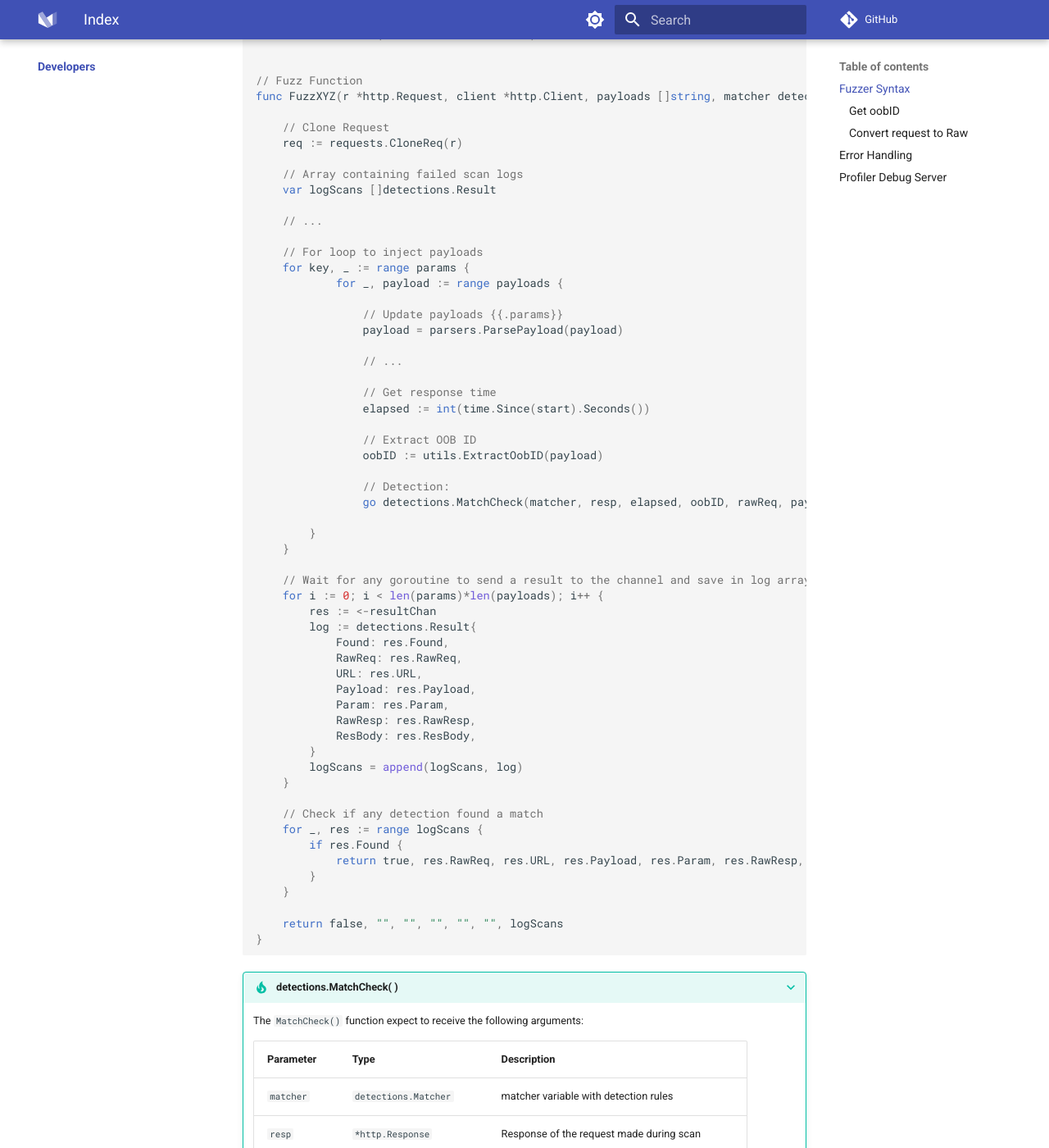
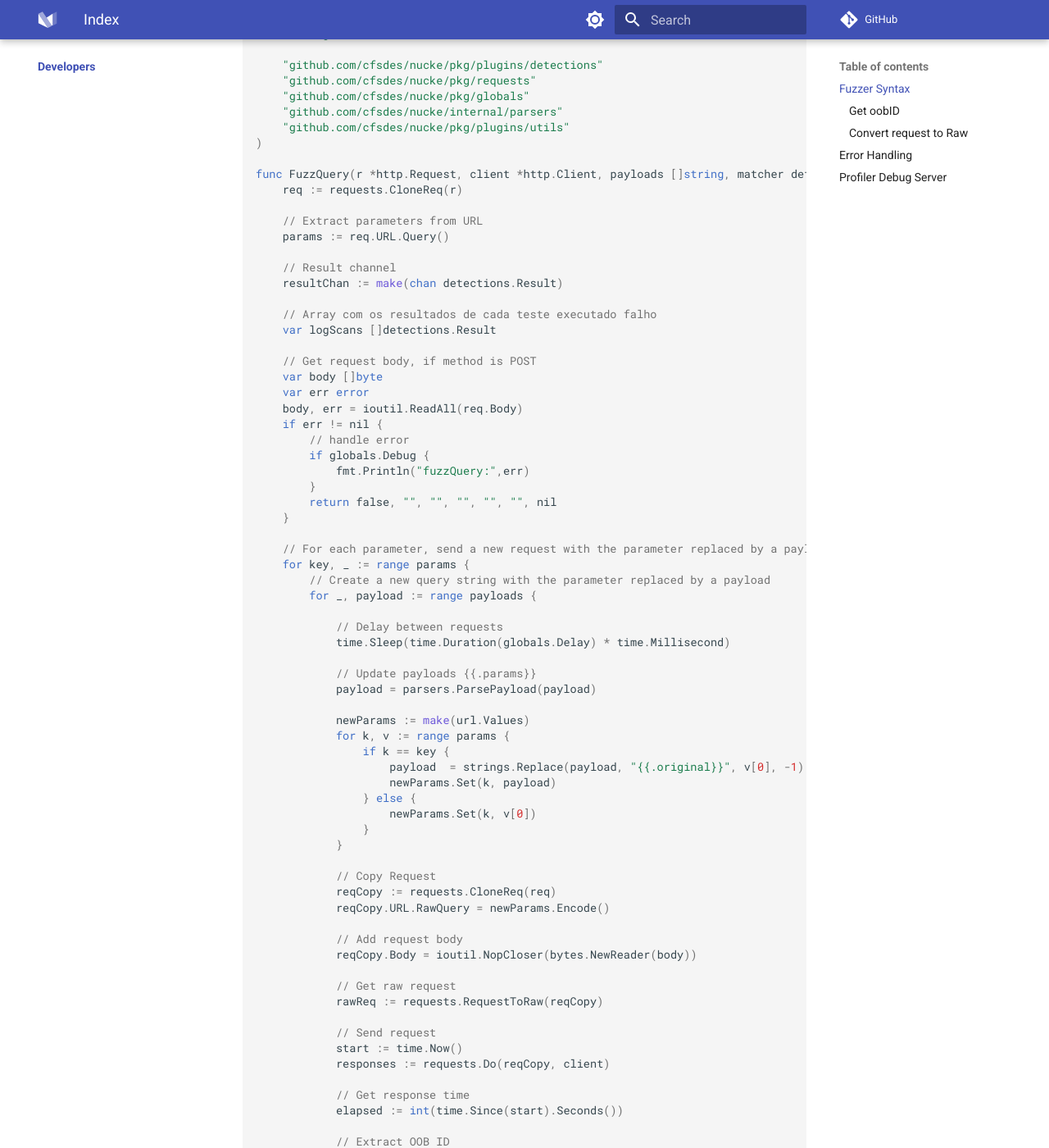
Before and after one commit to cfsdes/nucke-docs, an MkDocs documentation site: the page built from docs/developers/index.md, in a window 1280 px wide and 1400 px high, scrolled down 704 px. Shown: the whole window at 82% size. Built offline with MkDocs 1.6.1 and Material for MkDocs 9.7.7, drawn with Linux system fonts in a browser that asks for light colours; comment, search, counter and statistics services are not loaded; some of the changed text lies outside the part shown.

Commit message:
update nucke-docs

````diff
--- a/docs/developers/index.md
+++ b/docs/developers/index.md
@@ -11,7 +11,17 @@ The ***detections*** use channels to work with asynchronous detection. It's nece
 
 To start using them, you can import the package and create a result channel variable that will store all detections result:
 ```go
+package fuzzers
+
 import (
+	"net/http"
+    "net/url"
+    "io/ioutil"
+    "bytes"
+    "time"
+    "fmt"
+    "strings"
+
     "github.com/cfsdes/nucke/pkg/plugins/detections"
     "github.com/cfsdes/nucke/pkg/requests"
     "github.com/cfsdes/nucke/pkg/globals"
@@ -19,43 +29,79 @@ import (
     "github.com/cfsdes/nucke/pkg/plugins/utils"
 )
 
-// Result channel
-resultChan := make(chan detections.Result)
-
-
-// Fuzz Function
-func FuzzXYZ(r *http.Request, client *http.Client, payloads []string, matcher detections.Matcher) (bool, string, string, string, string, string) {
-
-    // Clone Request
+func FuzzQuery(r *http.Request, client *http.Client, payloads []string, matcher detections.Matcher) (bool, string, string, string, string, string, []detections.Result) {
     req := requests.CloneReq(r)
 
-    // Array containing failed scan logs
+    // Extract parameters from URL
+    params := req.URL.Query()
+
+    // Result channel
+    resultChan := make(chan detections.Result)
+
+    // Array com os resultados de cada teste executado falho
     var logScans []detections.Result
 
-    // ...
+    // Get request body, if method is POST
+    var body []byte
+    var err error
+    body, err = ioutil.ReadAll(req.Body)
+    if err != nil {
+        // handle error
+        if globals.Debug {
+            fmt.Println("fuzzQuery:",err)
+        }
+        return false, "", "", "", "", "", nil
+    }
 
-    // For loop to inject payloads
+    // For each parameter, send a new request with the parameter replaced by a payload
     for key, _ := range params {
-            for _, payload := range payloads {
+        // Create a new query string with the parameter replaced by a payload
+        for _, payload := range payloads {
 
-                // Update payloads {{.params}}
-                payload = parsers.ParsePayload(payload)
+            // Delay between requests
+            time.Sleep(time.Duration(globals.Delay) * time.Millisecond)
 
-                // ...
+            // Update payloads {{.params}}
+            payload = parsers.ParsePayload(payload)
 
-                // Get response time
-                elapsed := int(time.Since(start).Seconds())
+            newParams := make(url.Values)
+            for k, v := range params {
+                if k == key {
+                    payload  = strings.Replace(payload, "{{.original}}", v[0], -1)
+                    newParams.Set(k, payload)
+                } else {
+                    newParams.Set(k, v[0])
+                }
+            }
 
-                // Extract OOB ID
-                oobID := utils.ExtractOobID(payload)
+            // Copy Request
+            reqCopy := requests.CloneReq(req)
+            reqCopy.URL.RawQuery = newParams.Encode()
 
-                // Detection:
+            // Add request body
+            reqCopy.Body = ioutil.NopCloser(bytes.NewReader(body))
+
+            // Get raw request
+            rawReq := requests.RequestToRaw(reqCopy)
+
+            // Send request
+            start := time.Now()
+            responses := requests.Do(reqCopy, client)
+
+            // Get response time
+            elapsed := int(time.Since(start).Seconds())
+
+            // Extract OOB ID
+            oobID := utils.ExtractOobID(payload)
+
+            // Check if match vulnerability
+            for _, resp := range responses {
                 go detections.MatchCheck(matcher, resp, elapsed, oobID, rawReq, payload, key, resultChan)
-
+            }
         }
     }
 
-    // Wait for any goroutine to send a result to the channel and save in log array
+    // Wait for any goroutine to send a result to the channel
     for i := 0; i < len(params)*len(payloads); i++ {
         res := <-resultChan
         log := detections.Result{
@@ -70,7 +116,6 @@ func FuzzXYZ(r *http.Request, client *http.Client, payloads []string, matcher de
         logScans = append(logScans, log)
     }
 
-    // Check if any detection found a match
     for _, res := range logScans {
 		if res.Found {
 			return true, res.RawReq, res.URL, res.Payload, res.Param, res.RawResp, logScans
@@ -132,5 +177,6 @@ if globals.Debug {
 If you start nucke with the `-stats` option, the profiler debug endpoint will be also available on `http://localhost:8899/debug/pprof/`
 
 You can analyze:
-    - The `/debug/pprof/heap` to get information about memory alocation
-    - The `/debug/pprof/goroutine` to get information about go routines running
+
+-  The `/debug/pprof/heap` to get information about memory alocation
+-  The `/debug/pprof/goroutine` to get information about go routines running
````
Also changed, not shown: docs/libraries/requests.md (+11 -0 lines).
